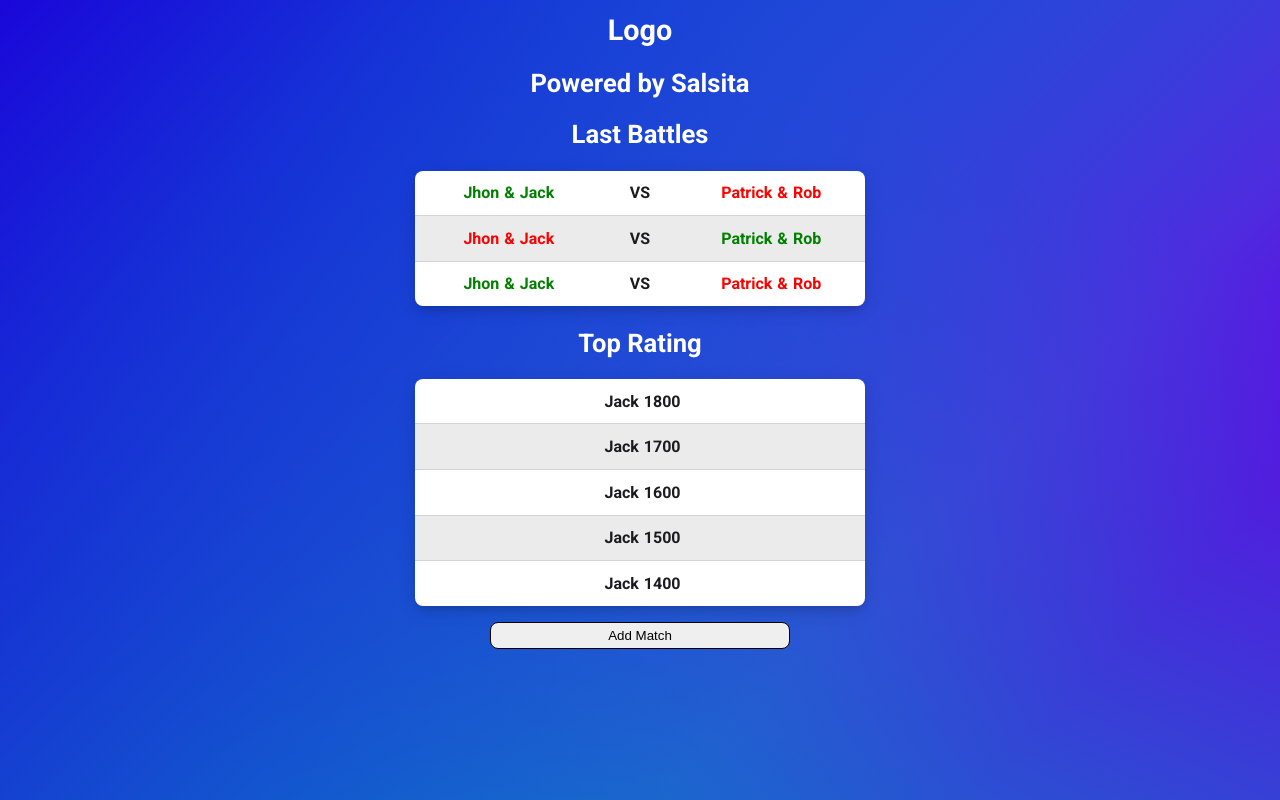
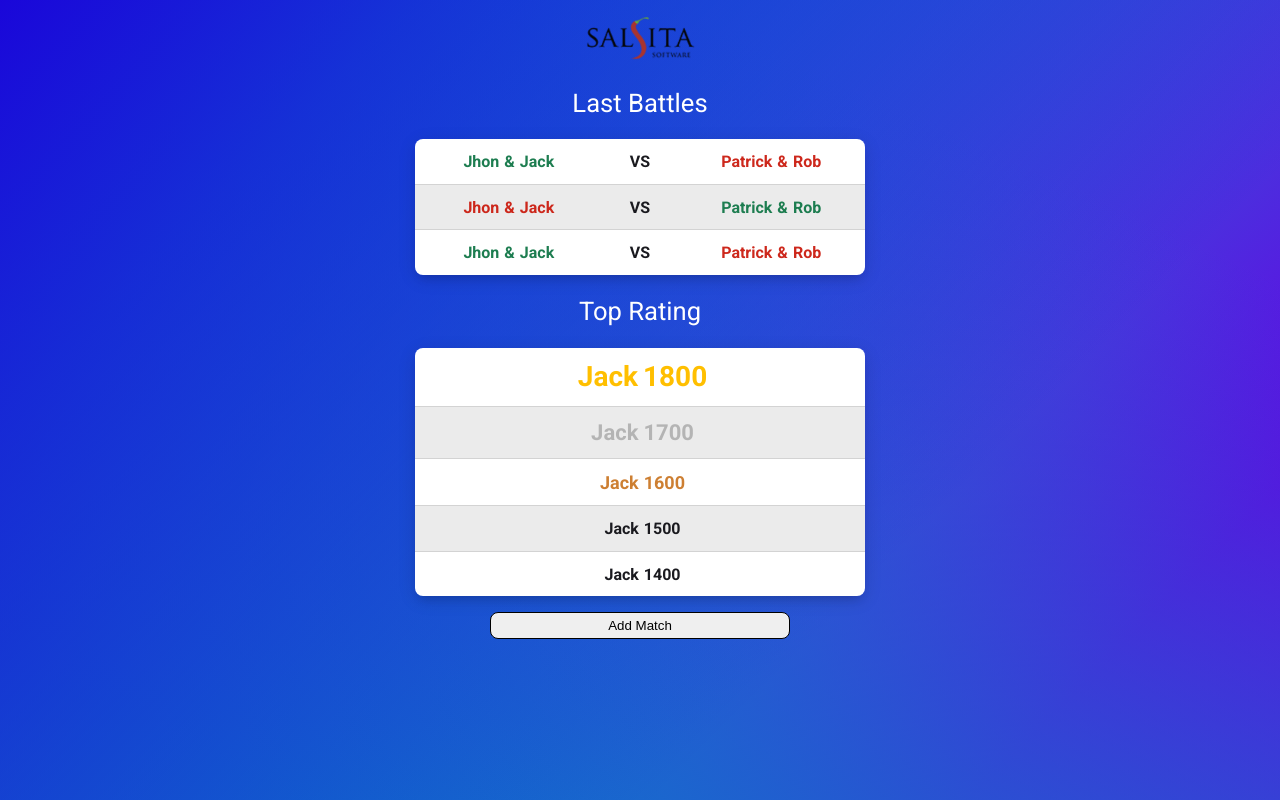
Before and after one commit to salsita/foosball-rating, a React (Create React App) app in the folder frontend/: page / in a window 1280 px wide. Built offline with nearby package versions, Linux system fonts and the light colour scheme.

Commit message:
add: styles for top players, logo in header,

```diff
--- a/frontend/src/app/components/TopRatings/TopRating.js
+++ b/frontend/src/app/components/TopRatings/TopRating.js
@@ -24,7 +24,7 @@ const topRatings = [
 class TopRating extends Component {
   render() {
     return(
-      <ListCon>
+      <ListCon className="topPlayers">
         {topRatings.map((data) =>
             <TopRatingRow data={data} />
         )}
--- a/frontend/src/app/components/header.js
+++ b/frontend/src/app/components/header.js
@@ -1,18 +1,16 @@
 import React, { Component } from 'react';
 import {
-  Title, Subtitle
+  Title, Subtitle,
+  Logo
 } from './../../styles/blocks/';
+
+const logo = require('./../../media/logo.png');
 
 class Header extends Component {
   render() {
     return(
       <div>
-        <Title>
-            Logo
-        </Title>
-        <Subtitle>
-            Powered by Salsita
-        </Subtitle>
+        <Logo href="https://www.salsitasoft.com/"><img src={logo} /></Logo>
       </div>
     )
   }
--- a/frontend/src/styles/blocks/index.js
+++ b/frontend/src/styles/blocks/index.js
@@ -4,6 +4,7 @@ import { ListCon, ListItem } from './list';
 import ALink from './link';
 import Button from './buttons';
 import { SelectBox, SelectLabel } from './inputs';
+import Logo from './logo';
 
 export {
     Title, Subtitle, TextSpan, WinnerSpan,
@@ -11,5 +12,6 @@ export {
     ListCon, ListItem,
     ALink,
     Button,
-    SelectBox, SelectLabel
+    SelectBox, SelectLabel,
+    Logo
 };
--- a/frontend/src/styles/blocks/list.js
+++ b/frontend/src/styles/blocks/list.js
@@ -10,6 +10,21 @@ const ListCon = styled.ul`
   overflow: hidden;
   @media (min-width: ${variables.bpMedium}) {
     width: 450px;
+  }
+
+  &.topPlayers {
+    li:nth-child(1) {
+      font-size: 28px;
+      color: ${variables.cTopPlayerGold}
+    }
+    li:nth-child(2) {
+      font-size: 22px;
+      color: ${variables.cTopPlayerSilver}
+    }
+    li:nth-child(3) {
+      font-size: 18px;
+      color: ${variables.cTopPlayerBronze}
+    }
   }
 `
 
--- /dev/null
+++ b/frontend/src/styles/blocks/logo.js
@@ -0,0 +1,10 @@
+import styled from 'styled-components';
+
+const Logo = styled.a`
+  img {
+    width: auto;
+    height: 50px;
+  }
+`
+
+export default Logo;
--- a/frontend/src/styles/blocks/typo.js
+++ b/frontend/src/styles/blocks/typo.js
@@ -5,10 +5,12 @@ const Title = styled.h1`
   font-size: ${variables.fontSizeTitle};
   text-align: ${props => props.textAlign};
   margin: 0;
+  font-weight: 500;
 `
 const Subtitle = styled.h2`
   font-size: ${variables.fontSizeSubtitle};
   text-align: ${props => props.textAlign};
+  font-weight: 500;
 `
 const TextSpan = styled.span`
   text-align: ${props => props.textAlign};
@@ -16,7 +18,7 @@ const TextSpan = styled.span`
 `
 const WinnerSpan = styled.span`
   text-align: ${props => props.textAlign};
-  color: ${({ winner }) => winner ? "green" : "red"};
+  color: ${({ winner }) => winner ? "rgb(29, 125, 80)" : "rgba(202,28,16,.95)"};
   font-weight: 600;
 `
 
--- a/frontend/src/styles/variables.js
+++ b/frontend/src/styles/variables.js
@@ -24,6 +24,10 @@ export default {
   bgColorList: '#fff',
   bgColorListSec: '#ebebeb',
 
+  cTopPlayerGold: '#ffbf00',
+  cTopPlayerSilver: '#b4b4b4',
+  cTopPlayerBronze: '#cd7f32',
+
   // spacings like margin, padding etc
   baseSpacing: '.8rem .4rem',
 
```
Also changed, not shown: frontend/src/media/logo.png (added).
